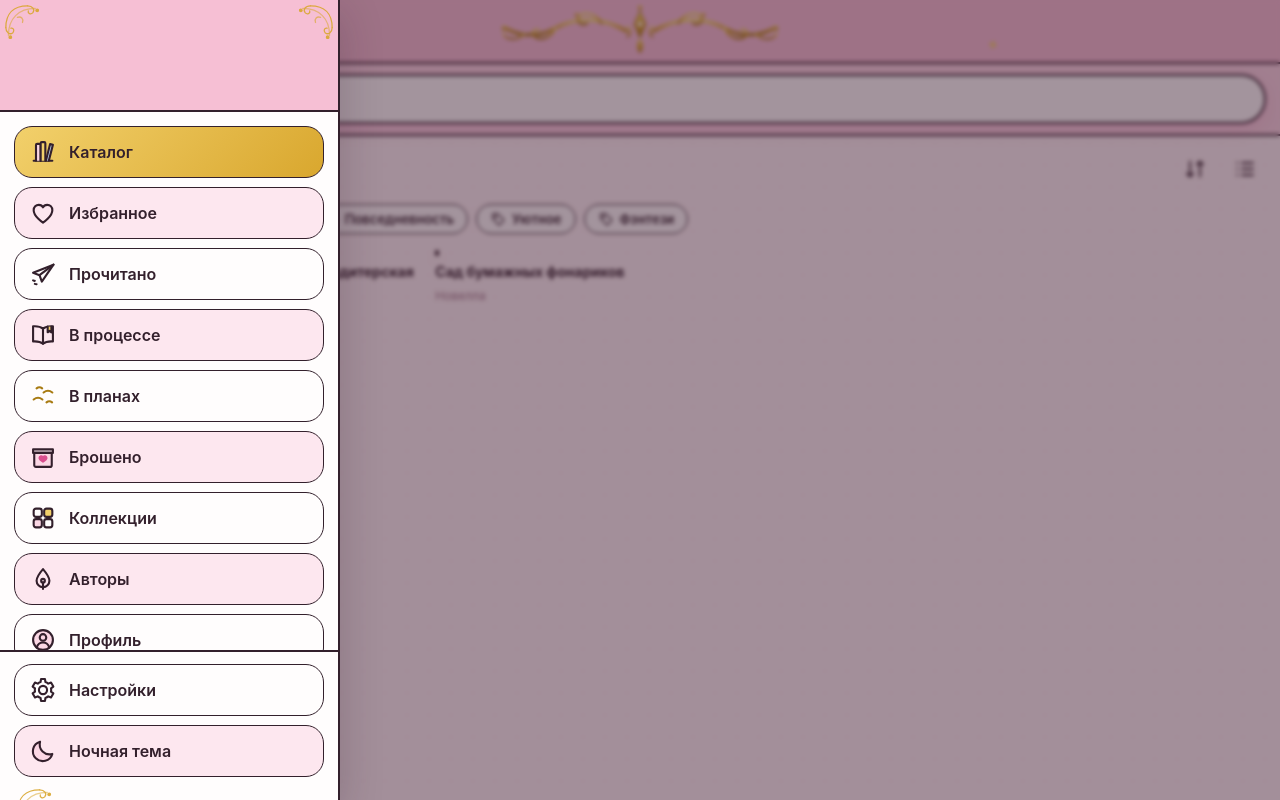
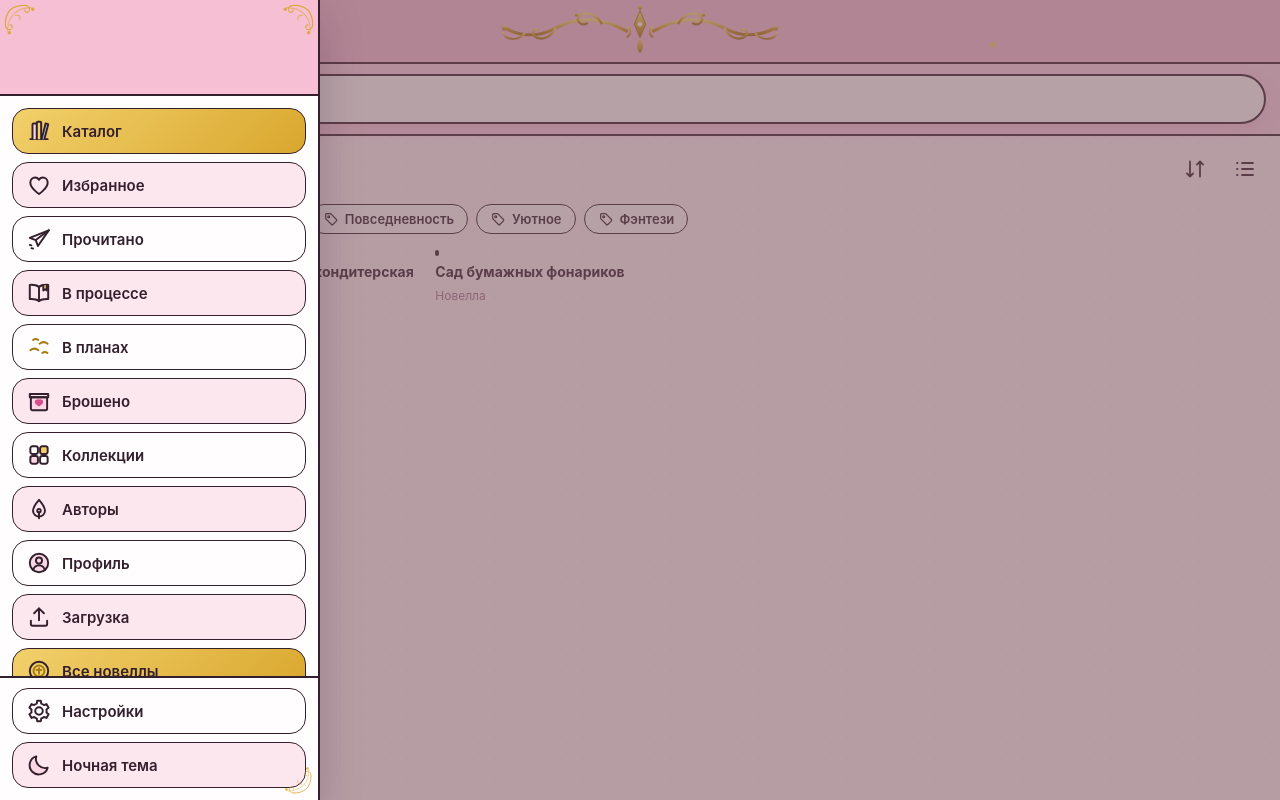
Before and after one commit to kamishikii/novell, a website: page index.html in a window 1280 px wide. Both pictures are taken after a click on the button 30 px from the left and 31 px from the top of the page. Drawn offline with Linux system fonts and the light colour scheme.

Commit message:
Update pages.css

```diff
--- a/css/pages.css
+++ b/css/pages.css
@@ -88,3 +88,20 @@
   pointer-events:none!important;height:auto!important;width:auto;transform:none!important;margin:0!important;}
 /* подсветка найденного в тексте */
 mark.r-hit{background:rgba(217,167,46,.4);color:inherit;border-radius:3px;padding:0 1px;}
+/* компактное меню как на скетче */
+.drawer{width:min(72vw,320px);}
+.drawer-scrim{background:rgba(122,86,98,.55);backdrop-filter:none;}
+.dw-head{height:96px;}
+.dw-name,.dw-sub{display:none;}
+.dw-list{padding:12px 12px 6px;gap:8px;}
+.dw-item{padding:9px 13px;font-size:15px;border-radius:16px;gap:10px;}
+.dw-item .ic{width:26px;height:26px;}
+.dw-item .cnt{display:none;}
+.dw-foot{position:relative;padding:10px 12px calc(12px + env(safe-area-inset-bottom));gap:8px;}
+.dw-corner{width:56px;height:56px;}
+.dw-corner-br{position:absolute;right:4px;bottom:4px;width:50px;height:50px;color:var(--gold);opacity:.85;transform:scale(-1,-1);pointer-events:none;}
+.dw-corner-br .dw-corner{position:static;width:100%;height:100%;transform:none;}
+/* закладка-ленточка в самом углу, цвет темы */
+.r-corner{top:0;right:10px;width:56px;height:64px;z-index:26;justify-content:flex-end;}
+.r-ribbon{width:28px;height:46px;color:var(--rt-accent);filter:none;}
+.r-ribbon svg{width:100%;height:100%;display:block;}
```
